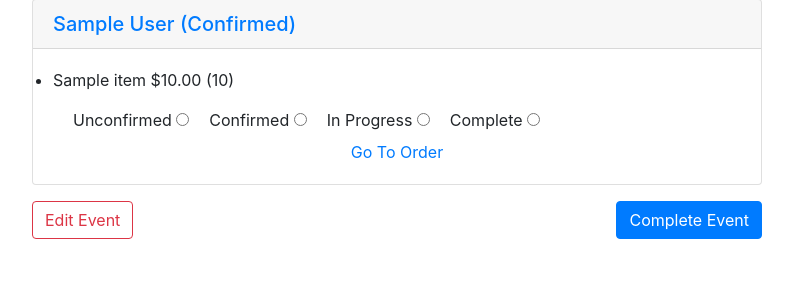
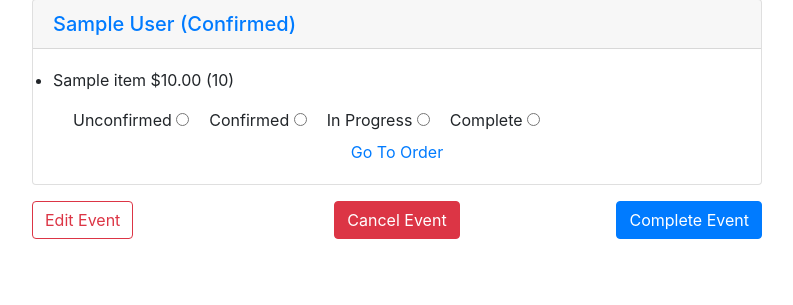
Before and after one commit to BenJensen2/Food_Dropoff, a Django app: page /event/1 in a window 1280 px wide. Shown: the part 191-496 px from the top of the page, without its empty margins (243-1036 px from the left). Run offline with Django 3.2, Linux system fonts and the light colour scheme; tables that the repository leaves empty hold one stand-in row (values such as "Sample post"); some libraries are stand-ins or nearby versions.

Commit message:
Added functionality to cancel event

```diff
--- a/RestaurantEvent/templates/eventdetail.html
+++ b/RestaurantEvent/templates/eventdetail.html
@@ -96,6 +96,9 @@
                     <div class="col text-left">
                         <a class="btn btn-outline-danger" href="/event/{{event.id}}/edit">Edit Event</a>
                     </div>
+                    <div class="col text-center">
+                        <a href="/event/{{event.id}}/delete" class="btn btn-danger">Cancel Event</a>
+                    </div>
                     <div class="col text-right">
                         <a href="/event/{{event.id}}/complete" class="btn btn-primary">Complete Event</a>
                     </div>
--- a/RestaurantEvent/urls.py
+++ b/RestaurantEvent/urls.py
@@ -10,7 +10,8 @@ urlpatterns = [
     path('<int:eventID>/edit', views.editEvent),
     path('<int:eventID>/update', views.updateEvent),
     path('<int:eventID>', views.viewEvent),
-    path('<int:eventID>/complete', views.completeEvent)
+    path('<int:eventID>/complete', views.completeEvent),
+    path('<int:eventID>/delete', views.cancelEvent),
     # path('restaurant_event/<int:show_id>', views.show_info),
     # path('restaurant_event/<int:show_id>/edit', views.edit),
     # path('restaurant_event/<int:show_id>/edit/update', views.update),
--- a/RestaurantEvent/views.py
+++ b/RestaurantEvent/views.py
@@ -5,7 +5,7 @@ from django.contrib import messages
 import datetime
 
 #Used for debugging, turn to true to turn off check if a restaurant is logged in
-debug = False
+debug = True
 
 def index(request):
 
@@ -114,3 +114,19 @@ def completeEvent(request, eventID):
     event.status = "Completed"
     event.save()
     return redirect(f"/event/{event.id}")
+
+#Route is /event/<int:eventID>/delete
+def cancelEvent(request, eventID):
+    if debug:
+        request.session["restaurantID"] = 1
+    if "restaurantID" in request.session:
+        event = Event.objects.get(id=eventID)
+        #Make sure cancelling restaurant owns the event
+        if event.restaurant.id == request.session["restaurantID"]:
+            event.status = "Cancelled"
+            event.save()
+            return redirect("/restaurantlogin/welcome")
+        else:
+            return redirect("/")
+    else:
+        return redirect("/")
```
